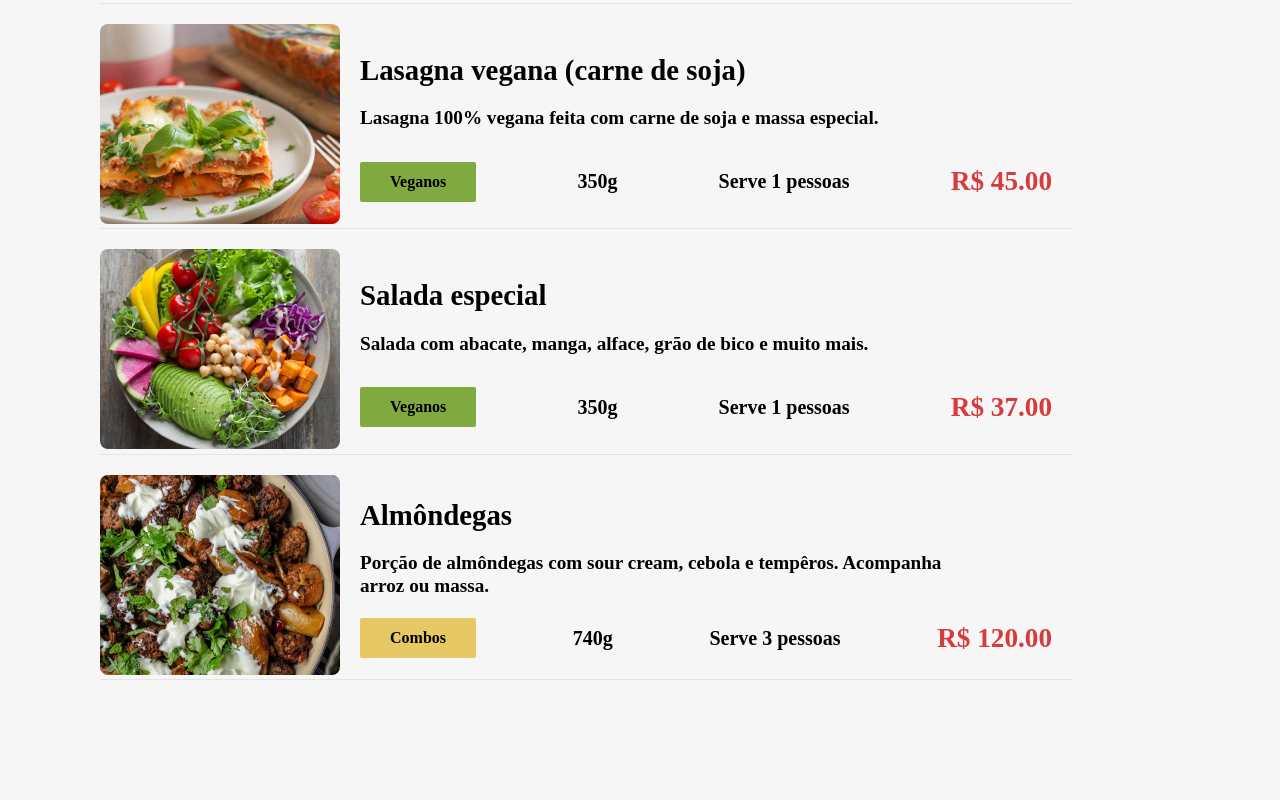
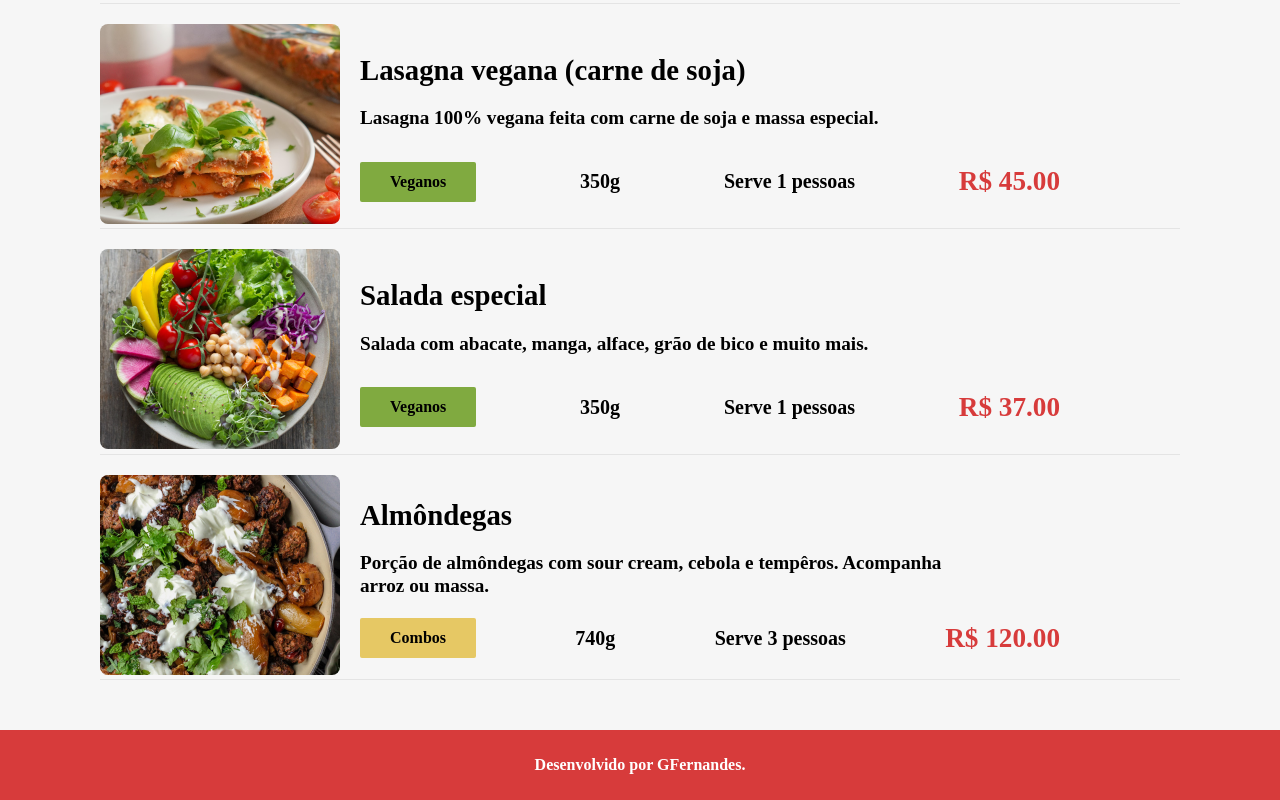
Before and after one commit to GHLFernandes/gf-pastas, a React (Create React App) app: page / in a window 1280 px wide. Shown: the part 2067-2867 px from the top of the page. Before the commit the page ends 2797 px from the top, so only its background shows below. Built offline with nearby package versions, Linux system fonts and the light colour scheme; a web font is replaced by a local one.

Commit message:
feat: Footer

```diff
--- /dev/null
+++ b/src/components/Footer/index.tsx
@@ -0,0 +1,33 @@
+import React from 'react';
+import styled from 'styled-components';
+import style from '@/styles/_vars';
+
+const StyledFooter = styled.section`
+    align-items: center;
+    background: ${style.color.red};
+    color: ${style.color.white};
+    font-weight: 600;
+    display: block;
+    text-align: center;
+    padding: 10px 20px;
+    margin: 0 auto;
+
+    ul li {
+        display: inline-block;
+        margin-right: 32px;
+    }
+
+    ul li:last-child {
+        margin-right: 0;
+    }
+`;
+
+const Footer = () => {
+    return (<StyledFooter>
+            <p>
+                Desenvolvido por GFernandes.
+            </p>
+        </StyledFooter>)
+}
+
+export default Footer;
--- a/src/index.css
+++ b/src/index.css
@@ -8,3 +8,17 @@ body {
     box-sizing: border-box;
     font-family: 'Italiana', serif;
 }
+
+::-webkit-scrollbar {
+    width: 10px;
+    background-color: #e3e0d6;
+}
+
+::-webkit-scrollbar-track {
+    background-color: #5e5e5e;
+}
+
+::-webkit-scrollbar-thumb {
+    background-color: #bbbbbb;
+    border-radius: 20px;
+}
--- a/src/index.tsx
+++ b/src/index.tsx
@@ -3,6 +3,7 @@ import ReactDOM from 'react-dom/client';
 import Menu from './pages/Menu'
 import NavigationBar from './components/NavigationBar';
 import Header from './components/Header';
+import Footer from './components/Footer';
 
 import './index.css';
 import 'normalize.css';
@@ -15,5 +16,6 @@ root.render(
     <NavigationBar/>
     <Header>A casa da Massa</Header>
     <Menu />
+    <Footer />
   </React.StrictMode>
 );
--- a/src/pages/Menu/Items/Item/index.tsx
+++ b/src/pages/Menu/Items/Item/index.tsx
@@ -9,7 +9,7 @@ type Props = typeof items[0];
 const StyledItem = styled.div`
     display: flex;
     flex-wrap: wrap;
-    width: 90%;
+    width: 100%;
     border-bottom: 1px solid ${style.color.grey};
 
 `;
--- a/src/styles/_vars.tsx
+++ b/src/styles/_vars.tsx
@@ -11,7 +11,8 @@ const style = {
         black: '#4c4d5e',
         light_grey: '#f6f6f6',
         blue: '#282b57',
-        red: '#d73b3b'
+        red: '#d73b3b',
+        white: 'white',
     },
     filters: {
         pastas: '#d73b3b',
```
